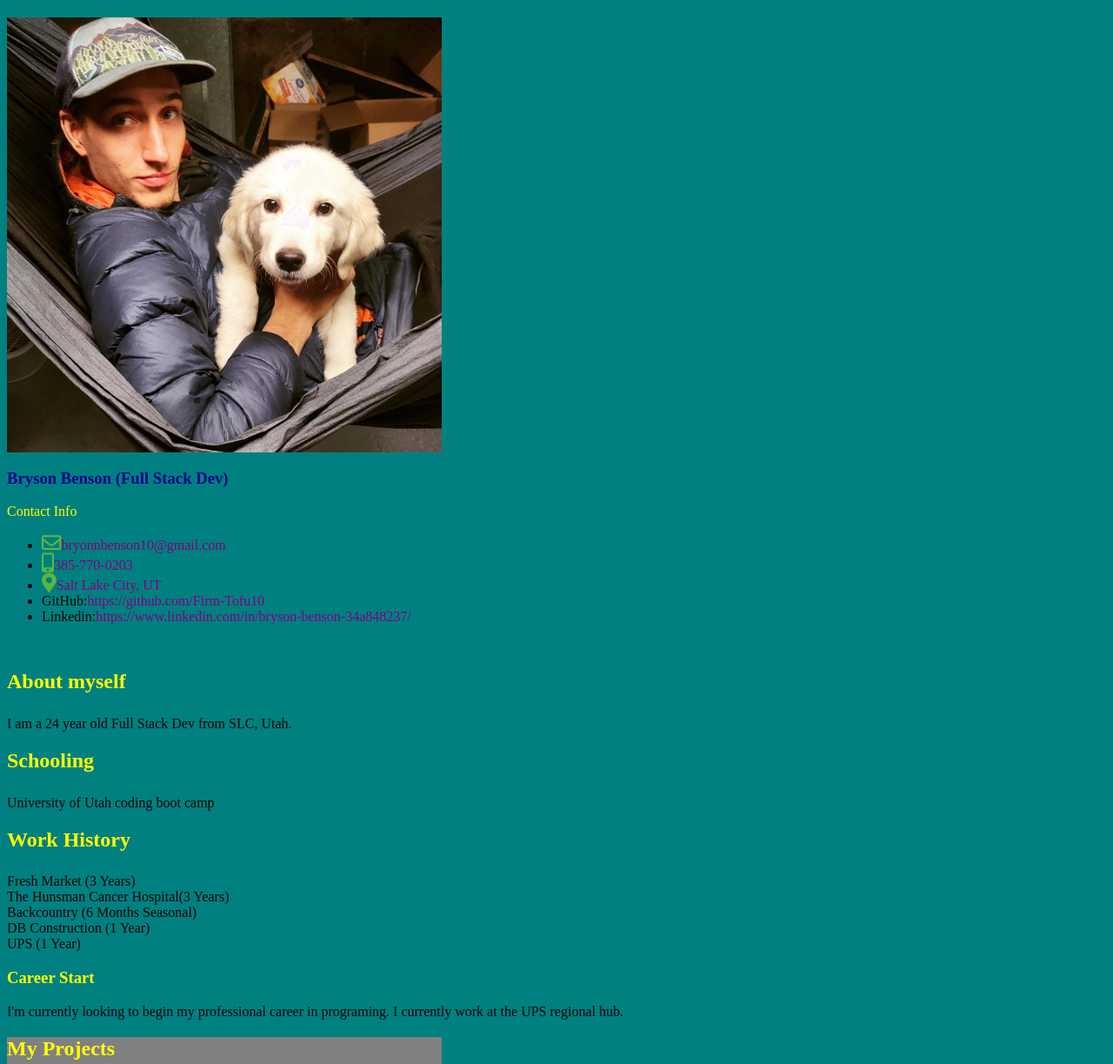
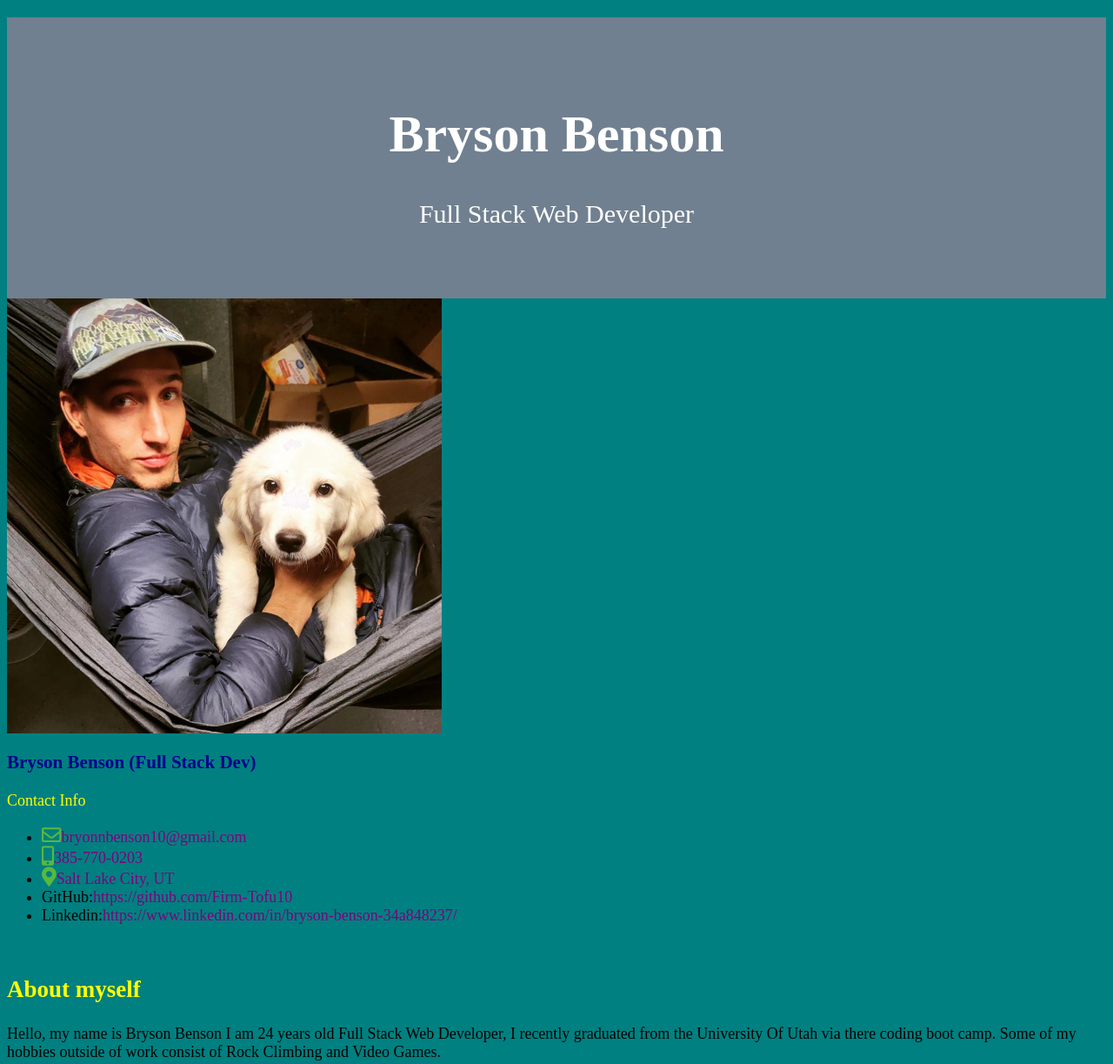
Before and after one commit to Firm-Tofu10/BrysonsPage, a plain HTML site: page index.html in a window 1280 px wide. Shown: the top 1223 px of the page at 87% size. Drawn offline with Linux system fonts and the light colour scheme.

Commit message:
dsasdas
dadada

```diff
--- a/index.html
+++ b/index.html
@@ -1,3 +1,7 @@
+<div class="header">
+    <h1>Bryson Benson</h1>
+    <p>Full Stack Web Developer</p>
+  </div>
 <link rel="stylesheet" href="https://cdnjs.cloudflare.com/ajax/libs/font-awesome/5.13.1/css/all.min.css" integrity="sha256-2XFplPlrFClt0bIdPgpz8H7ojnk10H69xRqd9+uTShA=" crossorigin="anonymous" />
 <link rel="stylesheet" href="https://cdn.jsdelivr.net/npm/ti-icons@0.1.2/css/themify-icons.css">
 <link rel="stylesheet" href="styles.css" media="screen">
@@ -29,7 +33,7 @@
                     <div class="text-start mb-1-6 wow fadeIn">
                         <h2 class="h1 mb-0 text-primary">About myself</h2>
                     </div>
-                    <p>I am a 24 year old Full Stack Dev from SLC, Utah.</p>
+                    <p>Hello, my name is Bryson Benson I am 24 years old Full Stack Web Developer, I recently graduated from the University Of Utah via there coding boot camp. Some of my hobbies outside of work consist of Rock Climbing and Video Games.</p>
                 </div>
                 <div class="mb-5 wow fadeIn">
                     <div class="text-start mb-1-6 wow fadeIn">
@@ -39,7 +43,7 @@
                         <div class="col-sm-6 col-xl-4 mt-4">
                             <div class="card text-center border-0 rounded-3">
                                 <div class="card-body"></div>
-                                    <p class="mb-0">University of Utah coding boot camp</p>
+                                    <p class="mb-0">I graduated from University of Utah coding boot camp, the boot camp was a great expirance for me mostly becuse I have been trying to learn how to code since high school this gave me some much needed sturcter and the oppertunity to meet like minded people.</p>
                                 </div>
                             </div>
                         </div>
--- a/styles.css
+++ b/styles.css
@@ -2,6 +2,7 @@ body
 {
 margin-top:20px;
 background-color:teal;
+font-size:18px; ;
 }
 .icon-box.medium {
     font-size: 20px;
@@ -88,13 +89,19 @@ p {
     height: 500px;
     width: 500px;
     justify-content: center;
-    position: flex;
+    position: center;
 }
 .myWork{
     border: 2px;
-    height: 300px;
+    height: 350px;
     width: 500px;
    border-color: red;
    background-color: grey;
-   position: flex;
 }
+.header {
+    padding: 60px;
+    text-align: center;
+    background: slategray;
+    color: white;
+    font-size: 30px;
+  }
```
